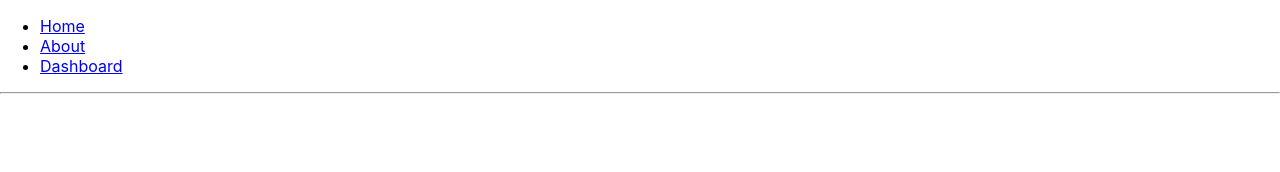
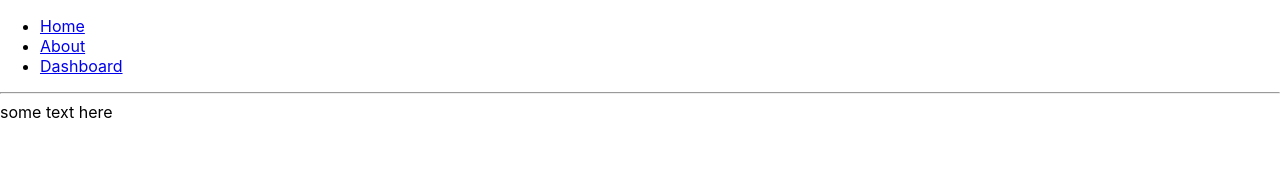
Before and after one commit to corinamarin/alloy-react-website, a React (Create React App) app: page / in a window 1280 px wide. Shown: the top 172 px of the page. Built offline with nearby package versions, Linux system fonts and the light colour scheme.

Commit message:
Update App.js

```diff
--- a/src/App.js
+++ b/src/App.js
@@ -38,6 +38,7 @@ function App() {
 
           <Route path="/dashboard" element={<Dashboard />} />
         </Routes>
+  some text here
       </div>
     </BrowserRouter>
   );
```
